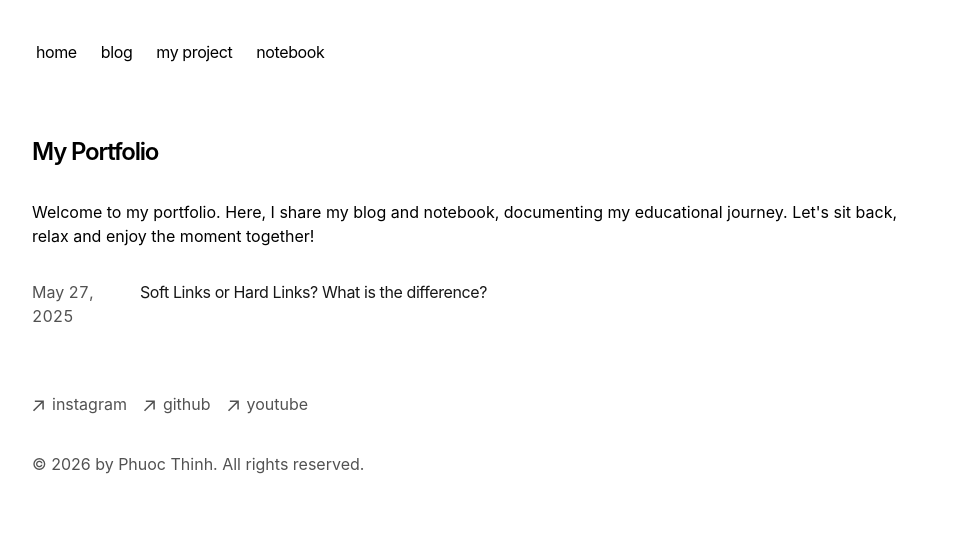
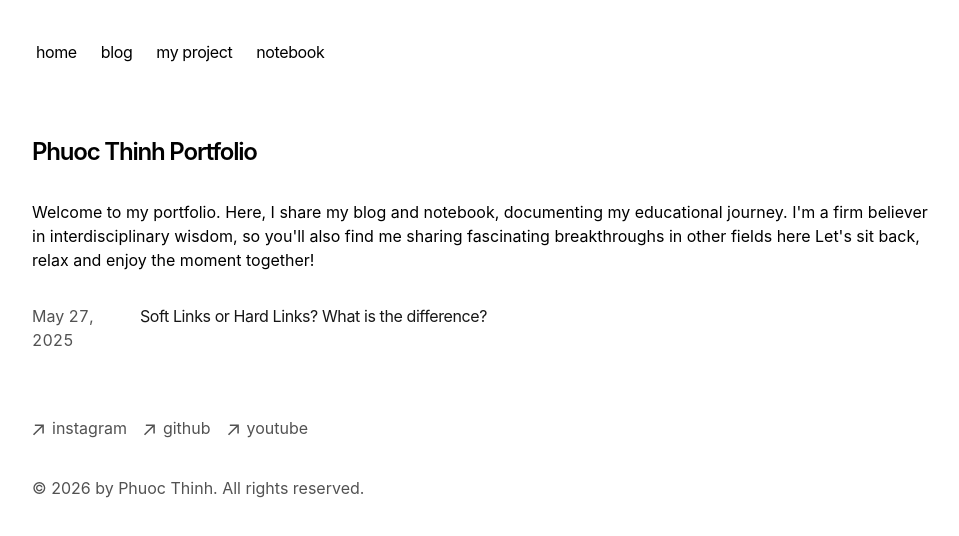
Before and after one commit to notoxus/portfolio-website, a Next.js app: page / in a window 1280 px wide. Shown: the top 536 px of the page, without its empty margins (160-1119 px from the left). Built offline with nearby package versions, Linux system fonts and the light colour scheme.

Commit message:
add some content

```diff
--- a/app/page.tsx
+++ b/app/page.tsx
@@ -4,10 +4,10 @@ export default function Page() {
   return (
     <section>
       <h1 className="mb-8 text-2xl font-semibold tracking-tighter">
-        My Portfolio
+        Phuoc Thinh Portfolio
       </h1>
       <p className="mb-4">
-        {`Welcome to my portfolio. Here, I share my blog and notebook, documenting my educational journey. Let's sit back, relax and enjoy the moment together!`}
+        {`Welcome to my portfolio. Here, I share my blog and notebook, documenting my educational journey. I'm a firm believer in interdisciplinary wisdom, so you'll also find me sharing fascinating breakthroughs in other fields here\nLet's sit back, relax and enjoy the moment together!`}
       </p>
       <div className="my-8">
         <BlogPosts />
```
